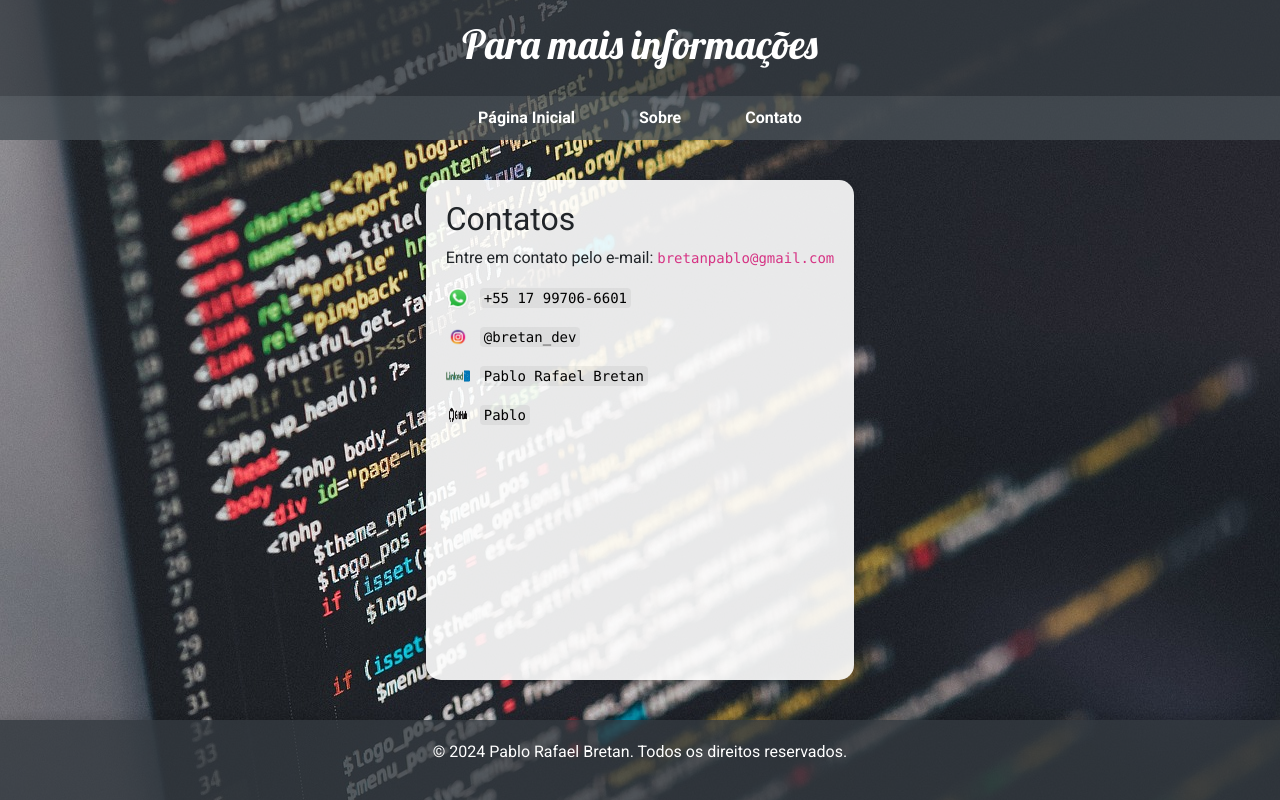
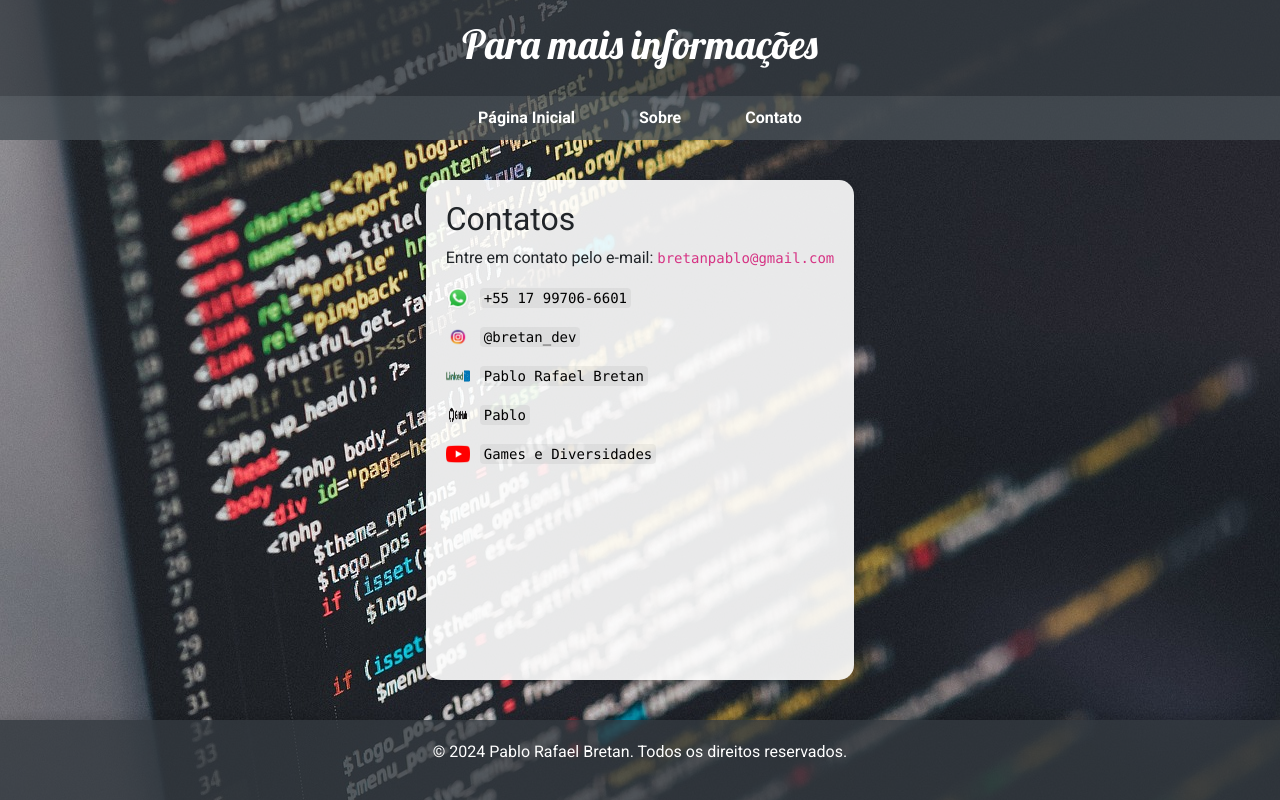
Before and after one commit to PABLOBRETAN/meu-site, a website: page contato.html in a window 1280 px wide. Drawn offline with nearby package versions, Linux system fonts and the light colour scheme.

Commit message:
atualizei

```diff
--- a/contato.html
+++ b/contato.html
@@ -144,6 +144,11 @@
       <img src="imagens/0_CpxR8zt1z6vZDorB.png" alt="GitHub">
       <a href="https://github.com/PABLOBRETAN"><code>Pablo</code></a>
     </div>
+    <div class="contact-info">
+      <img src="imagens/logoyou.png" alt="youtube">
+      <a href="https://www.youtube.com/@bretan_dev"><code>Games e Diversidades</code></a>
+
+    </div>
   </main>
 
   <footer>
```
Also changed, not shown: imagens/logoyou.png (added).
